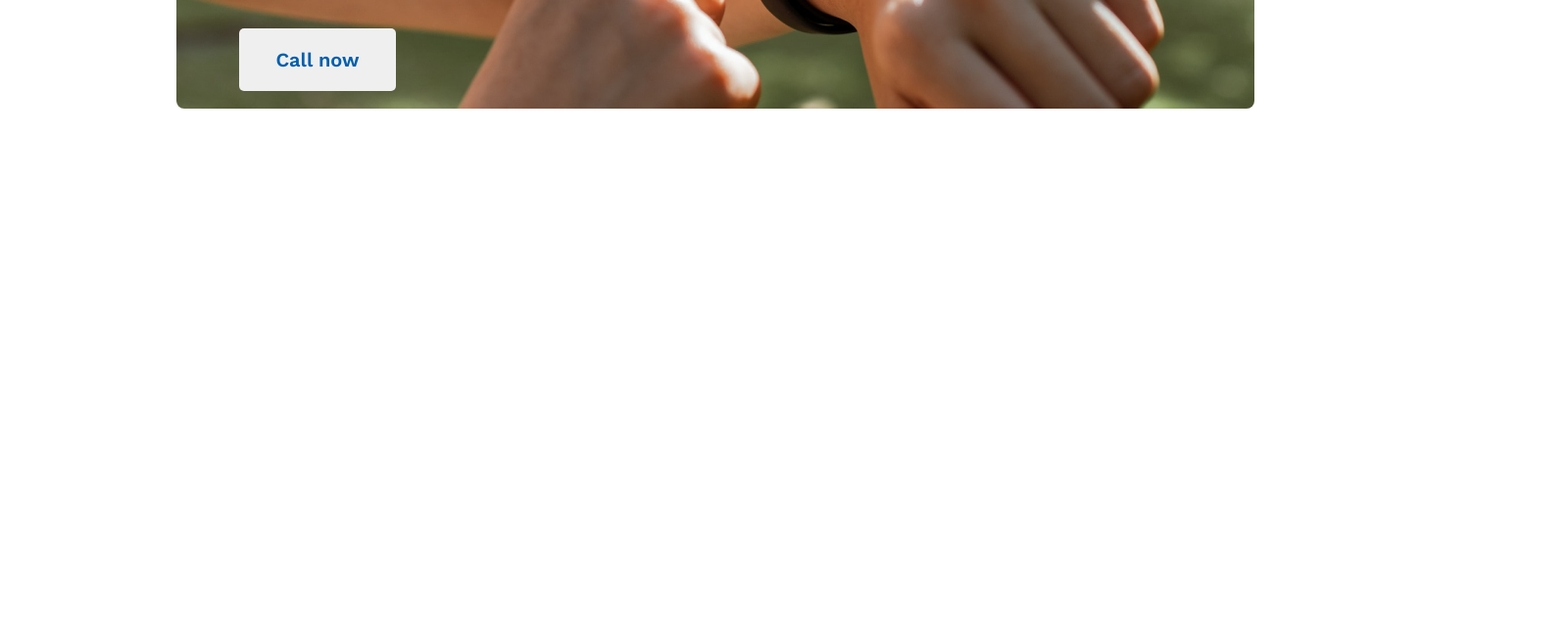
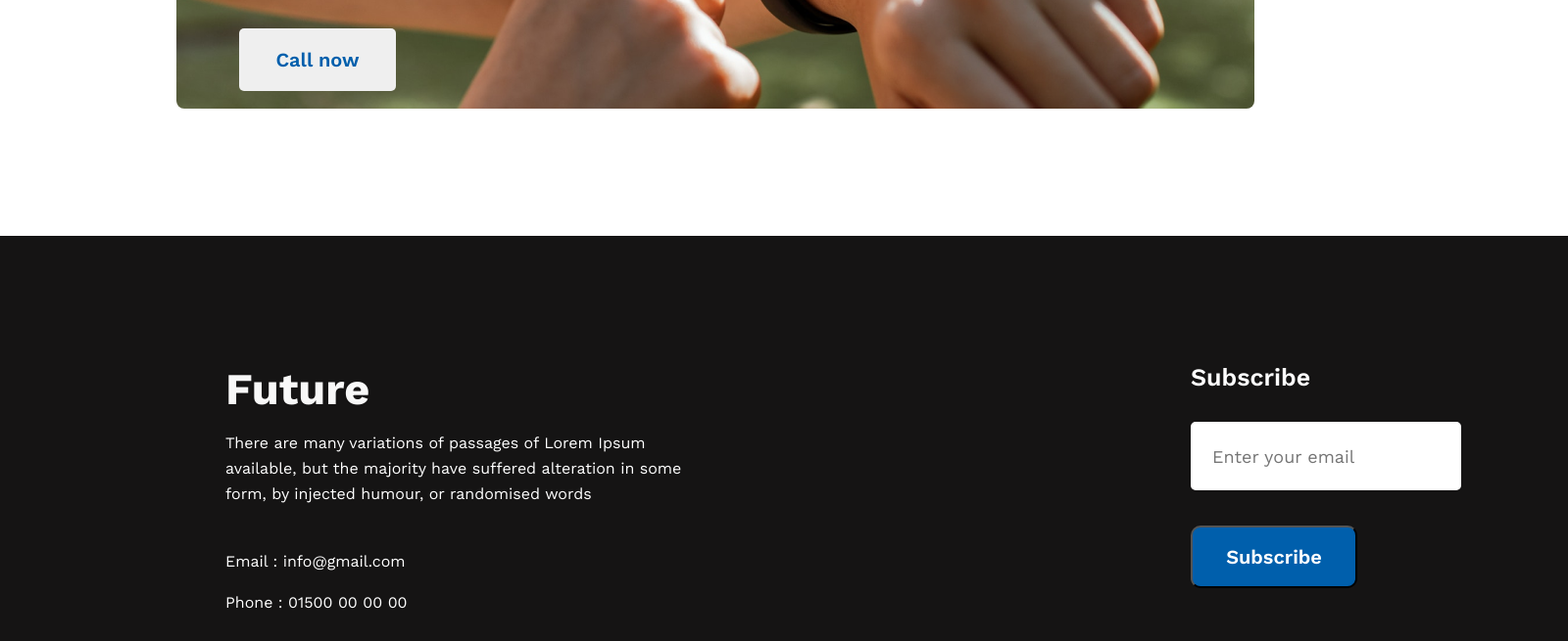
Before and after one commit to masum73/assignment-one-new-year-new-me, a plain HTML site: page index.html in a window 1280 px wide. Shown: the part 2456-3111 px from the top of the page at 98% size, 1600 px wide, since content can reach past the window. Before the commit the page ends 2697 px from the top, so only its background shows below. Drawn offline with nearby package versions, Linux system fonts and the light colour scheme.

Commit message:
footer section completed
footer updated

future and subscribe section completed social img added

```diff
--- a/css/style.css
+++ b/css/style.css
@@ -186,3 +186,100 @@ i {
     margin-bottom: 130px;
     border-radius: 8px;
 }
+
+/* footer style  */
+
+footer {
+    width: 1600px;
+    height: 577px;
+    background: #151414;
+}
+
+.footer-container {
+    display: flex;
+    width: 1600px;
+    justify-content: space-between;
+}
+
+.future {
+    width: 485px;
+    height: 350px;
+    margin-top: 130px;
+    margin-left: 230px;
+}
+
+.future-title {
+    margin-bottom: 16px;
+    font-weight: 700;
+    font-size: 45px;
+    line-height: 53px;
+    color: #F8F8F8;
+}
+
+.future-description {
+    width: 485px;
+    height: 78px;
+    font-weight: 400;
+    font-size: 16px;
+    line-height: 26px;
+    color: #FFFFFF;
+    margin-bottom: 24px;
+}
+
+.future-email {
+    font-weight: 400;
+    font-size: 16px;
+    line-height: 26px;
+    color: #FFFFFF;
+    margin-bottom: 16px;
+}
+
+.future-phone {
+    font-weight: 400;
+    font-size: 16px;
+    line-height: 26px;
+    color: #FFFFFF;
+    margin-bottom: 32px;
+}
+
+.future-icon {
+    height: 46px;
+}
+
+.subscribe-title {
+    margin-bottom: 31px;
+    font-weight: 600;
+    font-size: 25px;
+    line-height: 29px;
+    color: #FFFFFF;
+}
+
+.subscribe {
+    width: 500px;
+    height: 204px;
+    margin: 130px 230px 243px 500px;
+}
+
+#email {
+    width: 250px;
+    height: 64px;
+    border: 2px solid white;
+    border-radius: 5px;
+    font-weight: 400;
+    font-size: 18px;
+    line-height: 21px;
+    color: #F3F3F3;
+    padding-left: 20px;
+}
+
+.btn-subscribe {
+    width: 170.11px;
+    height: 64px;
+    font-weight: 600;
+    font-size: 20px;
+    line-height: 24px;
+    color: #FFFFFF;
+    background-color: #005FAC;
+    border-radius: 10px;
+    margin-top: 36px;
+}
--- a/index.html
+++ b/index.html
@@ -76,7 +76,24 @@
         </section>
     </main>
     <footer>
-
+        <div class="footer-container">
+            <div class="future">
+                <h2 class="future-title">Future</h2>
+                <p class="future-description">There are many variations of passages of Lorem Ipsum available, but the majority have suffered alteration in some form, by injected humour, or randomised words</p>
+                <br>
+                <p class="future-email">Email : info@gmail.com</p>
+                <p class="future-phone">Phone : 01500 00 00 00</p>
+                <img class="future-icon" src="images/icons/fb.png" alt="">
+                <img class="future-icon" src="images/icons/twitter.png" alt="">
+                <img class="future-icon" src="images/icons/youtube.png" alt="">
+            </div>
+            <div class="subscribe">
+                <h2 class="subscribe-title">Subscribe</h2>
+                <input type="email" name="email" id="email" placeholder="Enter your email">
+                <br>
+                <button class="btn-subscribe">Subscribe</button>
+            </div>
+        </div>
     </footer>
 </body>
 
```
